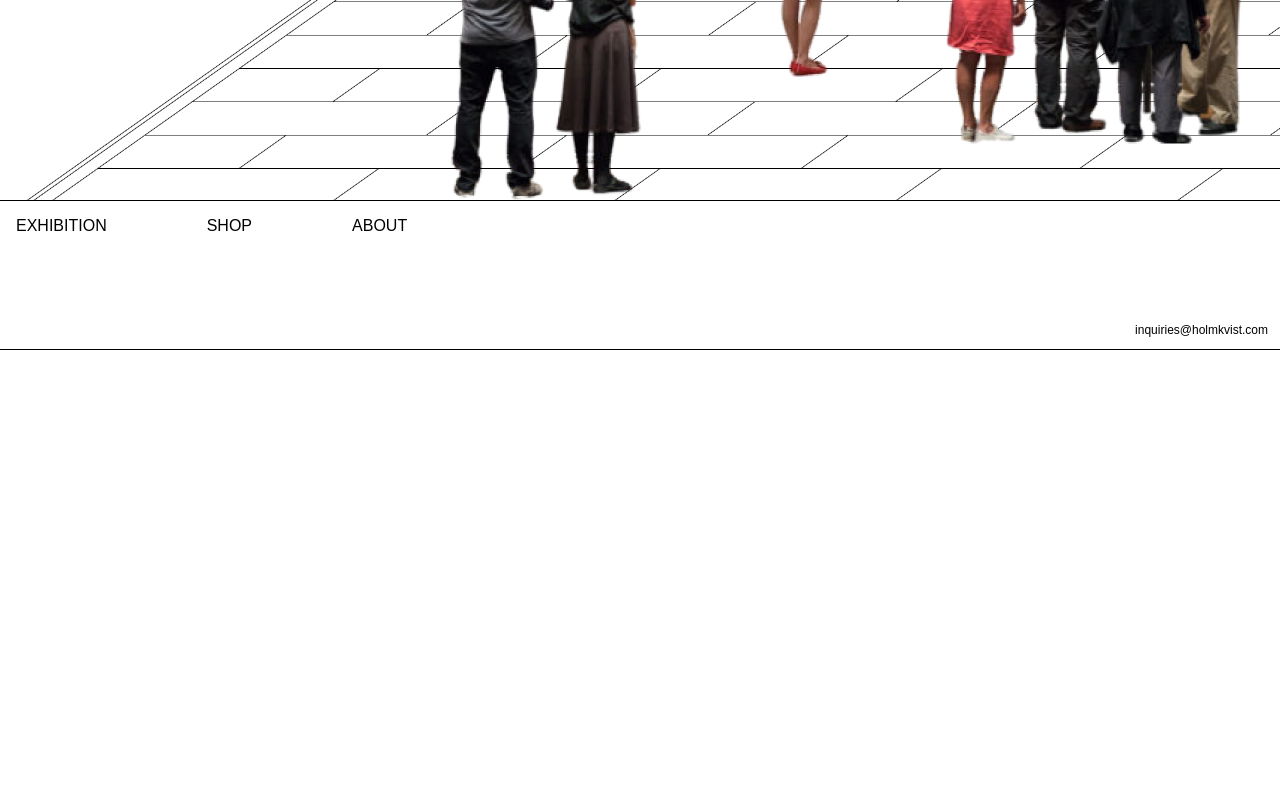
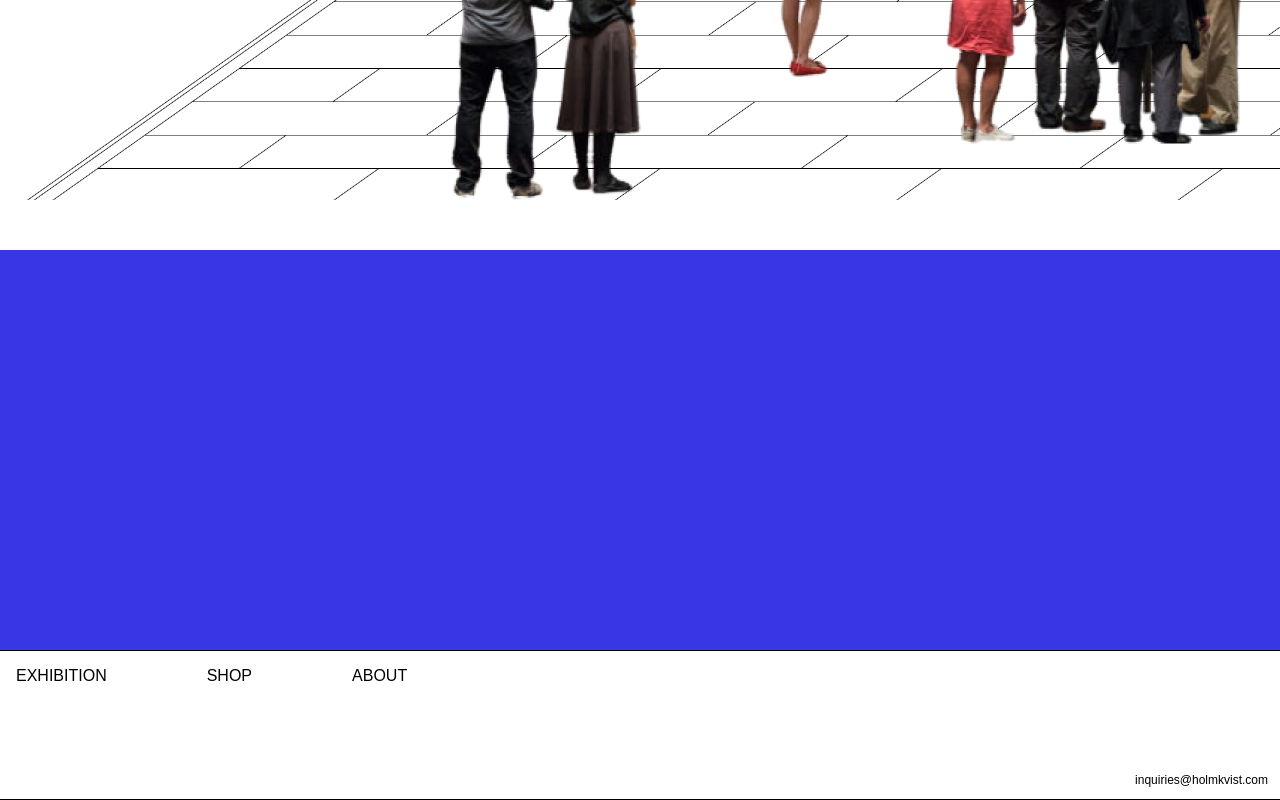
Before and after one commit to Holmkvists/vernissage, a React (Create React App) app: page / in a window 1280 px wide. Shown: the part 600-1400 px from the top of the page. Before the commit the page ends 950 px from the top, so only its background shows below. Built offline with nearby package versions, Linux system fonts and the light colour scheme.

Commit message:
created pages files

```diff
--- a/src/App.tsx
+++ b/src/App.tsx
@@ -4,6 +4,10 @@ import { BrowserRouter, Route, Routes } from "react-router-dom";
 import { Header } from "./components/Header/Header";
 import { Footer } from "./components/Footer/Footer";
 import { Home } from "./pages/Home/Home";
+import { Exhibition } from "./pages/Exhibition/Exhibition";
+import { ArtSingle } from "./pages/ArtSingle/ArtSingle";
+import { Shop } from "./pages/Shop/Shop";
+import { ShopSingle } from "./pages/ShopSingle/ShopSingle";
 import "./scss/main.scss";
 
 function App() {
@@ -13,6 +17,10 @@ function App() {
       <BrowserRouter>
         <Routes>
           <Route path="/" element={<Home />} />
+          <Route path="/exhibition" element={<Exhibition />} />
+          <Route path="/exhibition/:name" element={<ArtSingle />} />
+          <Route path="/shop" element={<Shop />} />
+          <Route path="/shop/:name" element={<ShopSingle />} />
         </Routes>
       </BrowserRouter>
       <Footer />
--- /dev/null
+++ b/src/pages/ArtSingle/ArtSingle.tsx
@@ -0,0 +1,3 @@
+export const ArtSingle = () => {
+  return <></>;
+};
--- /dev/null
+++ b/src/pages/Exhibition/Exhibition.tsx
@@ -0,0 +1,3 @@
+export const Exhibition = () => {
+  return <></>;
+};
--- a/src/pages/Home/components/About/about.scss
+++ b/src/pages/Home/components/About/about.scss
@@ -0,0 +1,11 @@
+// IMPORTS
+
+@import "../../../../scss/variables.scss";
+
+// STYLING
+
+.about-container {
+  margin-top: 50px;
+  height: 400px;
+  background-color: $blue;
+}
--- /dev/null
+++ b/src/pages/Home/components/Slideshow/Slideshow.tsx
@@ -0,0 +1,3 @@
+export const Slideshow = () => {
+  return <></>;
+};
--- a/src/pages/Home/home.tsx
+++ b/src/pages/Home/home.tsx
@@ -2,12 +2,14 @@
 
 import { About } from "./components/About/About";
 import { Hero } from "./components/Hero/Hero";
+import { Slideshow } from "./components/Slideshow/Slideshow";
 
 export const Home = () => {
   return (
     <>
       <Hero />
       <About />
+      <Slideshow />
     </>
   );
 };
--- /dev/null
+++ b/src/pages/Shop/Shop.tsx
@@ -0,0 +1,3 @@
+export const Shop = () => {
+  return <></>;
+};
--- /dev/null
+++ b/src/pages/ShopSingle/ShopSingle.tsx
@@ -0,0 +1,3 @@
+export const ShopSingle = () => {
+  return <></>;
+};
--- a/src/scss/main.scss
+++ b/src/scss/main.scss
@@ -3,6 +3,7 @@
 @import url("https://cdn.jsdelivr.net/npm/bootstrap-icons@1.3.0/font/bootstrap-icons.css");
 @import url(../components/Header/header.scss);
 @import url(../pages/Home/components/Hero/hero.scss);
+@import url(../pages/Home/components/About/about.scss);
 @import url(../components/Footer/footer.scss);
 
 /* GLOBAL */
```
